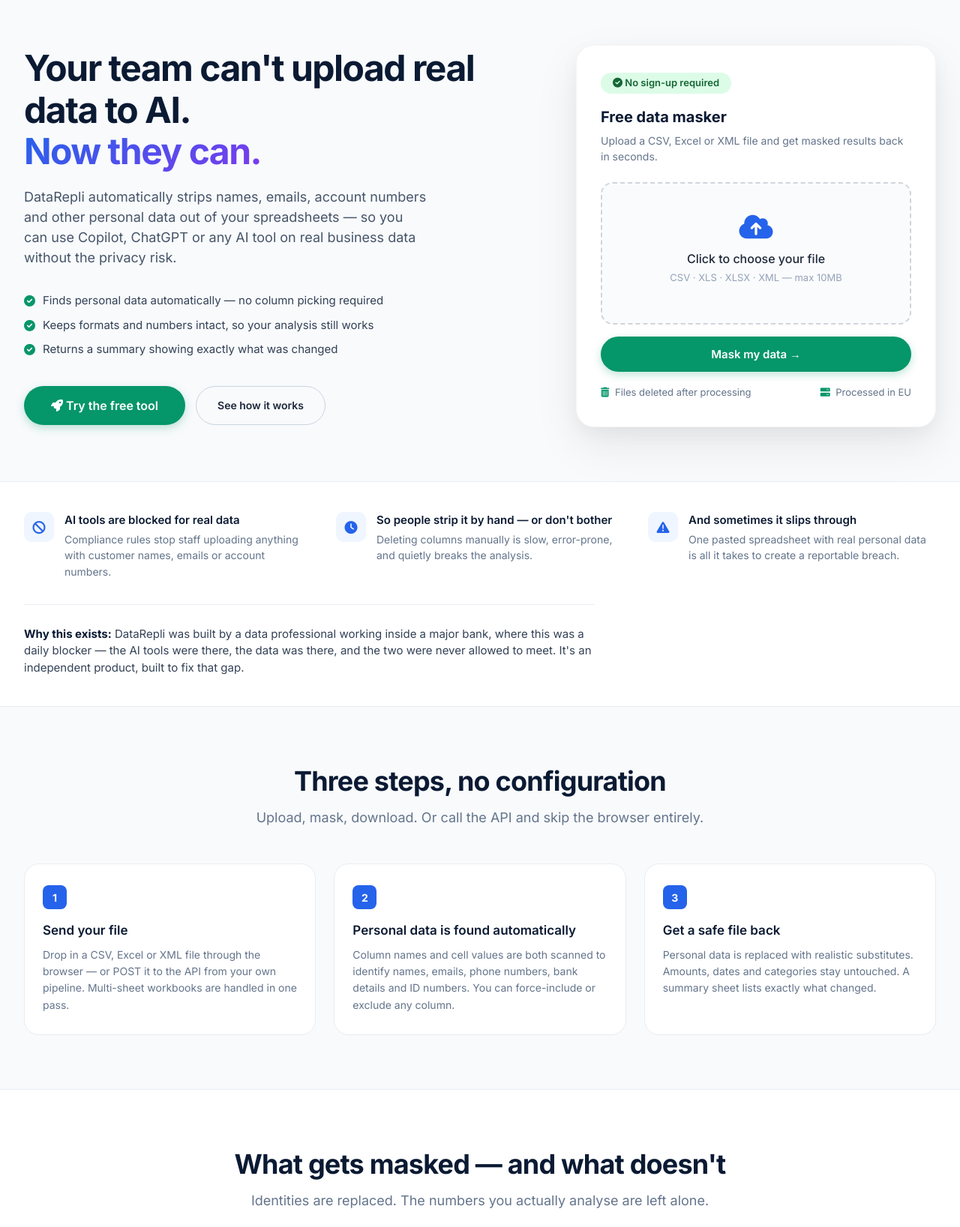
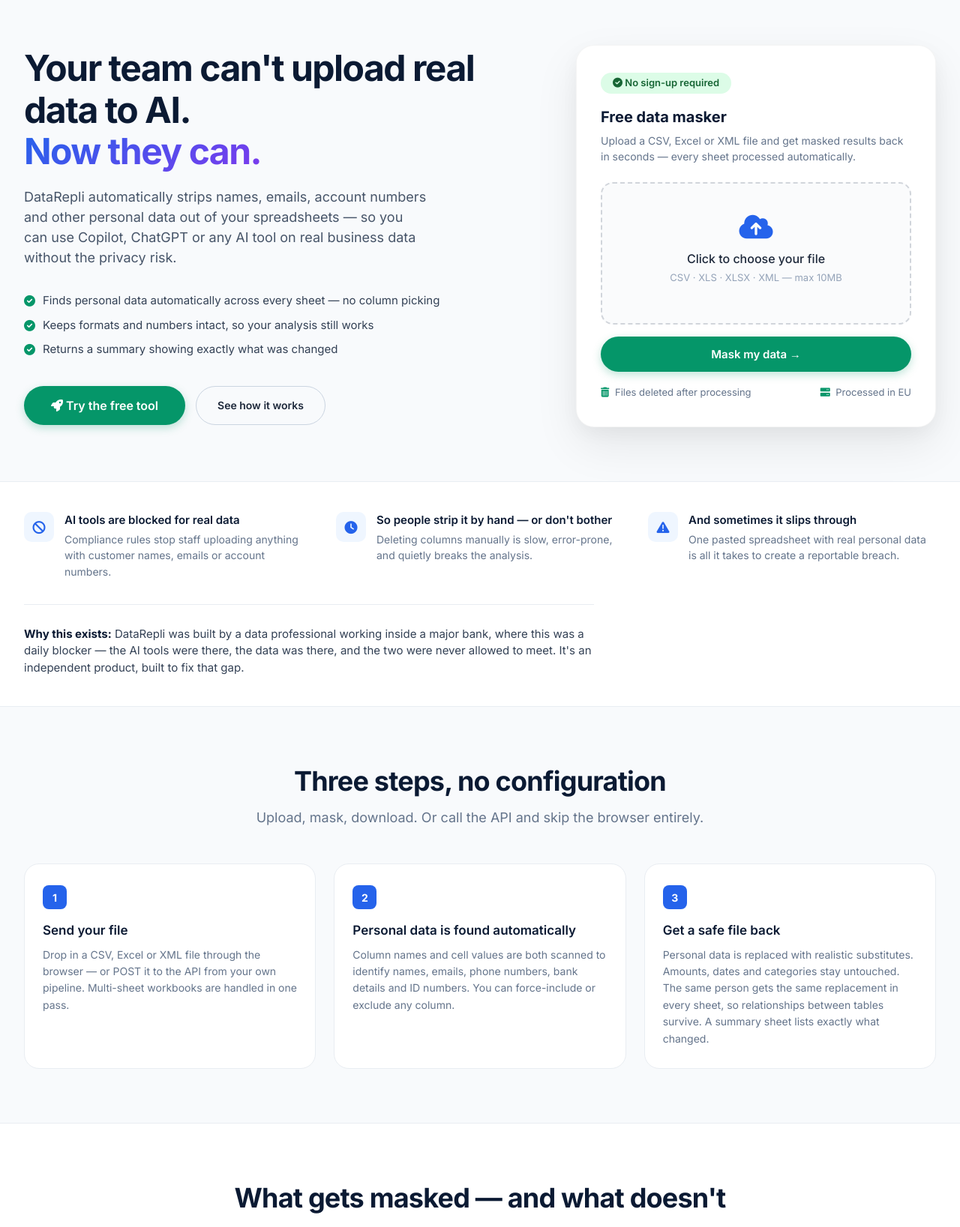
Before and after one commit to Whythigh/DataMasking, a Django app: page / in a window 1280 px wide. Shown: the part 82-1719 px from the top of the page at 75% size. Run offline with Django 5.2, Linux system fonts and the light colour scheme.

Commit message:
mask all sheets

```diff
--- a/masking_site/mask_app/templates/index.html
+++ b/masking_site/mask_app/templates/index.html
@@ -325,7 +325,7 @@
         on real business data without the privacy risk.
       </p>
       <ul class="hero-points">
-        <li><i class="fas fa-check-circle"></i> Finds personal data automatically — no column picking required</li>
+        <li><i class="fas fa-check-circle"></i> Finds personal data automatically across every sheet — no column picking</li>
         <li><i class="fas fa-check-circle"></i> Keeps formats and numbers intact, so your analysis still works</li>
         <li><i class="fas fa-check-circle"></i> Returns a summary showing exactly what was changed</li>
       </ul>
@@ -339,7 +339,7 @@
     <div class="hero-tool">
       <span class="badge-free"><i class="fas fa-check-circle"></i> No sign-up required</span>
       <h3>Free data masker</h3>
-      <p class="sub">Upload a CSV, Excel or XML file and get masked results back in seconds.</p>
+      <p class="sub">Upload a CSV, Excel or XML file and get masked results back in seconds — every sheet processed automatically.</p>
 
       <form method="post" enctype="multipart/form-data" action="/upload/">
         {% csrf_token %}
@@ -419,7 +419,7 @@
       <div class="step">
         <div class="step-num">3</div>
         <h4>Get a safe file back</h4>
-        <p>Personal data is replaced with realistic substitutes. Amounts, dates and categories stay untouched. A summary sheet lists exactly what changed.</p>
+        <p>Personal data is replaced with realistic substitutes. Amounts, dates and categories stay untouched. The same person gets the same replacement in every sheet, so relationships between tables survive. A summary sheet lists exactly what changed.</p>
       </div>
     </div>
   </div>
--- a/masking_site/mask_app/views.py
+++ b/masking_site/mask_app/views.py
@@ -68,38 +68,83 @@
 
 
 def upload_file(request):
-    if request.method == 'POST':
-        form = UploadFileForm(request.POST, request.FILES)
-        if form.is_valid():
-            file = request.FILES['file']
-            try:
-                if file.name.endswith('.csv'):
-                    df = pd.read_csv(file)
-                elif file.name.endswith(('.xls', '.xlsx')):
-                    df = pd.read_excel(file)
-                elif file.name.endswith('.xml'):
-                    df = pd.read_xml(file)
+    if request.method != 'POST':
+        return redirect('home')
+
+    form = UploadFileForm(request.POST, request.FILES)
+    if not form.is_valid():
+        return redirect('home')
+
+    file = request.FILES['file']
+    name = file.name.lower()
+
+    # ── Read every sheet ──
+    try:
+        if name.endswith('.csv'):
+            sheets = {'Sheet1': pd.read_csv(file)}
+            is_csv = True
+        elif name.endswith(('.xls', '.xlsx')):
+            sheets = pd.read_excel(file, sheet_name=None)
+            is_csv = False
+        elif name.endswith('.xml'):
+            sheets = {'Sheet1': pd.read_xml(file)}
+            is_csv = False
+        else:
+            return HttpResponse("Unsupported file format. Please upload CSV, Excel or XML.")
+
+        # ── Fix sheets with no real header row ──
+        for sheet in list(sheets.keys()):
+            if looks_headerless(sheets[sheet]):
+                file.seek(0)
+                if is_csv:
+                    fixed = pd.read_csv(file, header=None)
                 else:
-                    return HttpResponse("Unsupported file format.")
+                    fixed = pd.read_excel(file, sheet_name=sheet, header=None)
+                fixed.columns = [f"Column {i+1}" for i in range(len(fixed.columns))]
+                sheets[sheet] = fixed
 
-                # no real headers? re-read so the first row isn't lost
-                if looks_headerless(df):
-                    file.seek(0)
-                    if file.name.endswith('.csv'):
-                        df = pd.read_csv(file, header=None)
-                    elif file.name.endswith(('.xls', '.xlsx')):
-                        df = pd.read_excel(file, header=None)
-                    df.columns = [f"Column {i+1}" for i in range(len(df.columns))]
+    except Exception as e:
+        return HttpResponse(f"Could not read that file: {e}")
 
-            except Exception as e:
-                return HttpResponse(f"Error reading file: {e}")
+    # ── Mask every sheet, sharing one mapping for consistency ──
+    mapping = {}
+    masked_by_sheet = {}
+    total_rows = 0
 
-            request.session['dataframe'] = df.to_json()
-            form = ColumnSelectForm(columns=df.columns)
-            return render(request, 'mask_app/select_columns.html', {'form': form})
+    for sheet_name, df in sheets.items():
+        rules = auto_detect_pii(df)
+        for col in rules:
+            if col in df.columns:
+                df[col] = df[col].apply(lambda v: mask_value(v, mapping))
+        sheets[sheet_name] = df
+        masked_by_sheet[sheet_name] = list(rules.keys())
+        total_rows += len(df)
 
-    # GET — send them to the form on the homepage
-    return redirect('home')
+    # ── Build the output file ──
+    output = io.BytesIO()
+    with pd.ExcelWriter(output, engine='openpyxl') as writer:
+        for sheet_name, df in sheets.items():
+            df.to_excel(writer, index=False, sheet_name=str(sheet_name)[:31])
+
+        summary = []
+        for sheet_name, masked in masked_by_sheet.items():
+            for col in sheets[sheet_name].columns:
+                summary.append({
+                    'Sheet':  sheet_name,
+                    'Column': col,
+                    'Status': 'MASKED' if col in masked else 'unchanged',
+                    'Reason': 'personal data detected' if col in masked else 'no personal data detected'
+                })
+        pd.DataFrame(summary).to_excel(writer, index=False, sheet_name='DataRepli Summary')
+
+    output.seek(0)
+
+    response = HttpResponse(
+        output.read(),
+        content_type='application/vnd.openxmlformats-officedocument.spreadsheetml.sheet'
+    )
+    response['Content-Disposition'] = 'attachment; filename="masked_data.xlsx"'
+    return response
 
 
 def mask_columns(request):
```
